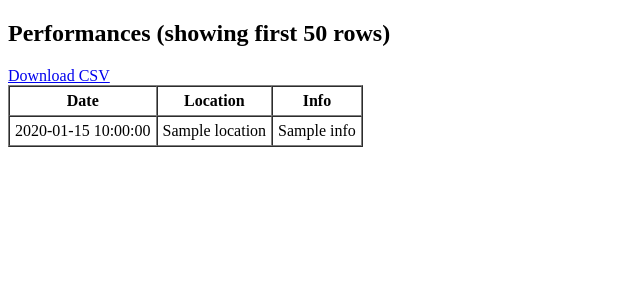
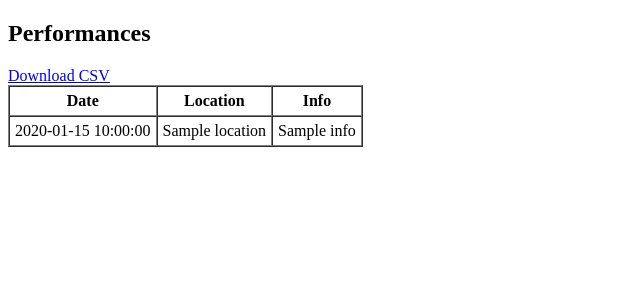
Before and after one commit to seanwayland/flaskapp, a Flask app: page /performances/view in a window 1280 px wide. Shown: the top 300 px of the page, without its empty margins (0-640 px from the left). Run offline with Flask 2, Linux system fonts and the light colour scheme; a database or web service that is not in the repository returns one stand-in record (values such as "Sample title"); some libraries are stand-ins or nearby versions.

Commit message:
performances page edit

```diff
--- a/templates/performances_view.html
+++ b/templates/performances_view.html
@@ -1,7 +1,7 @@
 {% extends "base.html" %}
 {% block title %}Performances{% endblock %}
 {% block content %}
-<h2>Performances (showing first 50 rows)</h2>
+<h2>Performances</h2>
 <a href="{{ url_for('download_performances') }}">Download CSV</a>
 <table border="1" cellpadding="5" cellspacing="0">
     <tr>
```
